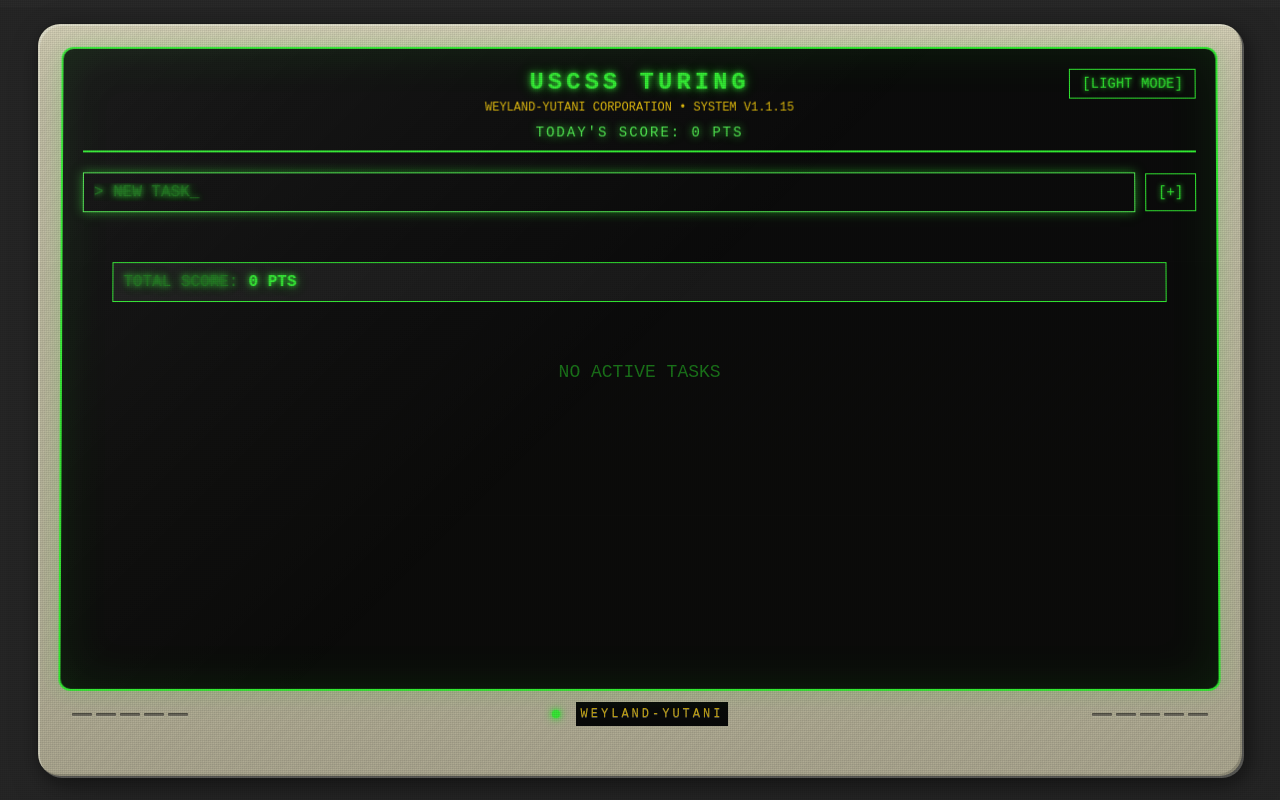
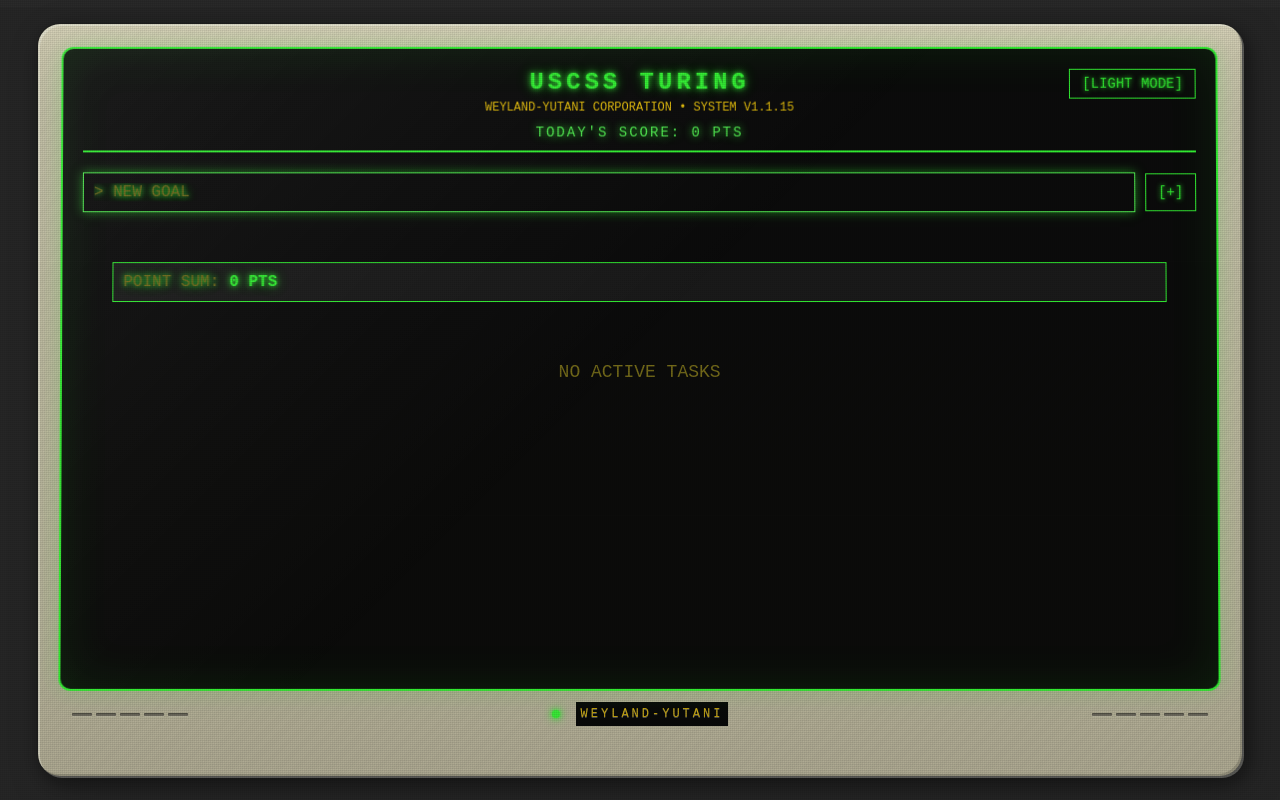
Before and after one commit to zarcaxm/Turing, a React (Vite) app: page / in a window 1280 px wide. Built offline with nearby package versions, Linux system fonts and the light colour scheme.

Commit message:
Fix: small input changes

```diff
--- a/src/components/TaskManger/TaskInput.tsx
+++ b/src/components/TaskManger/TaskInput.tsx
@@ -9,7 +9,7 @@
 
 export function TaskInput({
   onAddTask,
-  placeholder = '> NEW TASK_',
+  placeholder = '> NEW GOAL',
   autoFocus = false,
   showContextInput = false
 }: TaskInputProps) {
--- a/src/components/TaskManger/TaskList.tsx
+++ b/src/components/TaskManger/TaskList.tsx
@@ -25,7 +25,7 @@
     <div className="task-list">
       <div className="task-stats">
         <div className="stat-item">
-          <span className="stat-label">TOTAL SCORE:</span>
+          <span className="stat-label">POINT SUM:</span>
           <span className="stat-value">{totalScore} PTS</span>
         </div>
       </div>
--- a/src/styles/terminal.css
+++ b/src/styles/terminal.css
@@ -4,7 +4,7 @@
   --bg-dark: #0a0a0a;
   --bg-medium: #1a1a1a;
   --text-primary: #33ff33;
-  --text-dim: #1a7a1a;
+  --text-dim: #7a701a;
   --text-highlight: #55ff55;
   --border-color: #33ff33;
   --glow-color: rgba(51, 255, 51, 0.5);
@@ -16,7 +16,7 @@
   --bg-dark: #f5f5f5;
   --bg-medium: #ffffff;
   --text-primary: #2d5016;
-  --text-dim: #7a9b68;
+  --text-dim: #b5b832;
   --text-highlight: #1a3a0a;
   --border-color: #353b32;
   --glow-color: rgba(74, 124, 47, 0.3);
```
